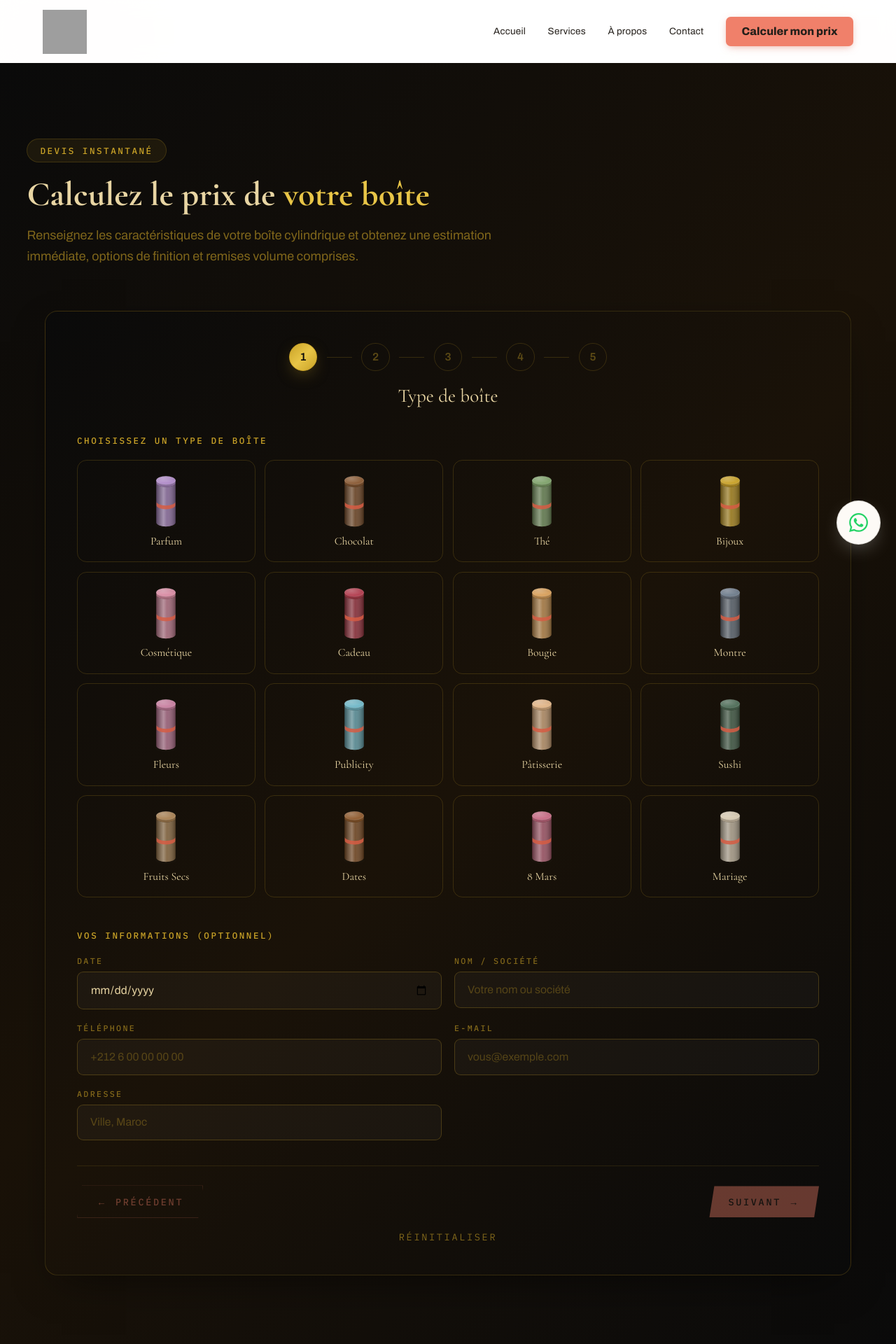
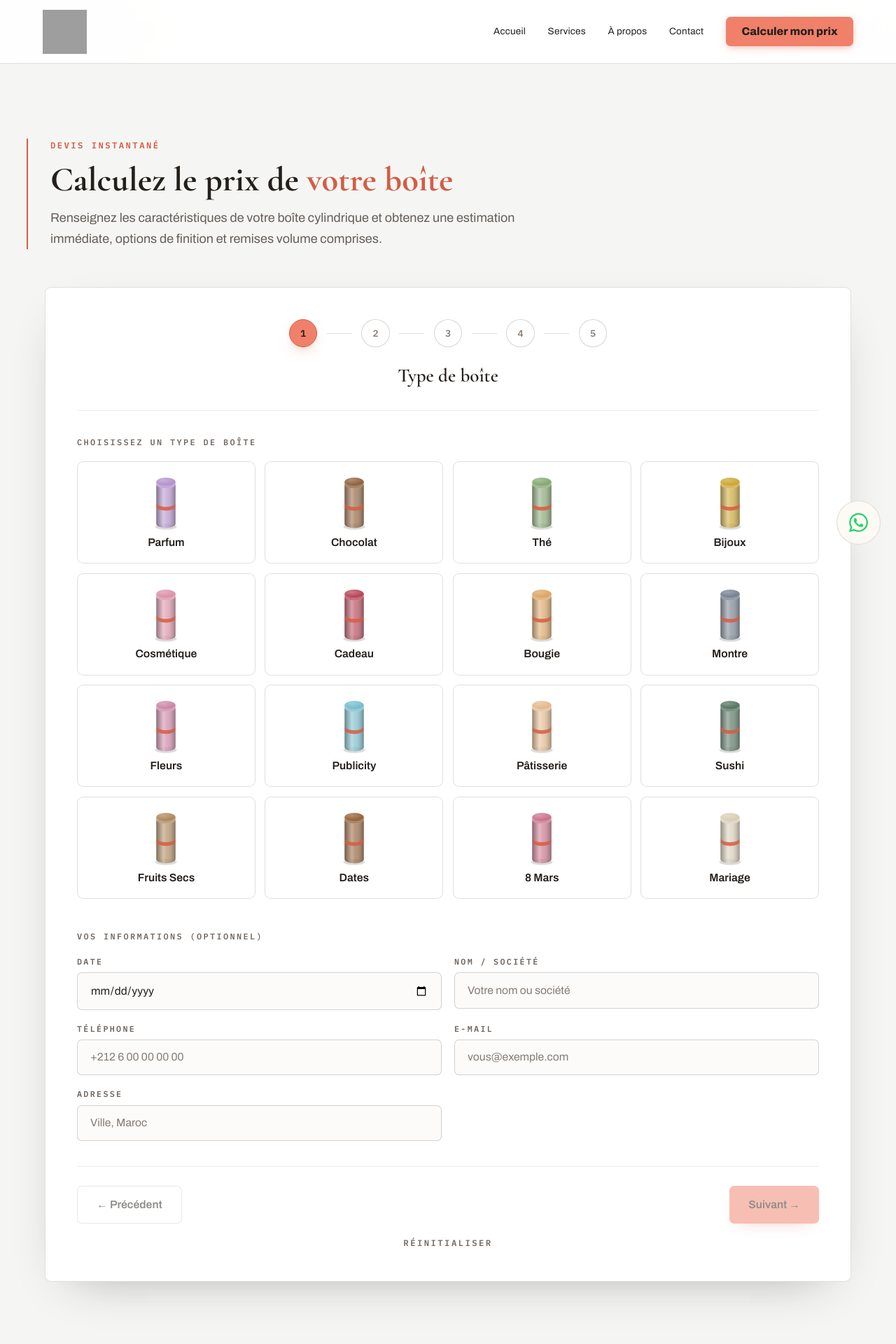
Before and after one commit to Erramielmehdi/propack, a Next.js app: page /calcule in a window 1280 px wide. Shown: the top 1920 px of the page at 70% size. Built offline with nearby package versions, Linux system fonts and the light colour scheme; grey boxes are pictures that could not be loaded.

Commit message:
Polish calculator visual design

```diff
--- a/app/calcule/page.tsx
+++ b/app/calcule/page.tsx
@@ -8,30 +8,25 @@ export const metadata: Metadata = {
     "Estimez le prix de votre boîte cadeau cylindrique sur mesure en quelques clics : type, diamètre, hauteur, quantité et finitions.",
 };
 
-/**
- * Full-black page background — a deliberate departure from the site's light
- * "Dieline" theme, scoped to this page only (the shared <Section> stays
- * untouched so every other route keeps its white background).
- */
 export default function CalculePage() {
   return (
     <section
-      className="w-full px-5 pb-16 pt-28 sm:pb-20 sm:pt-28 md:pb-24 md:pt-24"
-      style={{
-        background:
-          "linear-gradient(135deg, #0A0A0A 0%, #1A1208 50%, #0A0A0A 100%)",
-      }}
+      className="relative w-full overflow-hidden bg-[#F5F6F4] px-5 pb-16 pt-28 sm:pb-20 sm:pt-28 md:pb-24 md:pt-24"
     >
+      <div
+        aria-hidden="true"
+        className="pointer-events-none absolute inset-x-0 top-0 h-px bg-[#241F1A1A]"
+      />
       <div className="mx-auto w-full max-w-content">
-        <div className="mb-10 flex flex-col items-start text-left md:mb-14">
-          <span className="mb-5 inline-flex items-center gap-2 rounded-full border border-[#C9A22733] bg-[#C9A22718] px-4 py-1.5 font-mono text-[0.7rem] font-medium uppercase tracking-tech text-[#C9A227]">
+        <div className="mb-10 max-w-3xl border-l-2 border-[#D65C44] pl-5 text-left md:mb-12 md:pl-7">
+          <span className="mb-4 block font-mono text-[0.68rem] font-semibold uppercase tracking-tech text-[#D65C44]">
             Devis instantané
           </span>
-          <h1 className="text-balance font-display text-3xl font-bold leading-[1.12] text-[#E8D5A3] sm:text-4xl md:text-[2.7rem]">
+          <h1 className="text-balance font-display text-3xl font-bold leading-[1.12] text-[#241F1A] sm:text-4xl md:text-[2.7rem]">
             Calculez le prix de{" "}
-            <em className="not-italic text-[#E8C547]">votre boîte</em>
+            <em className="not-italic text-[#D65C44]">votre boîte</em>
           </h1>
-          <p className="mt-5 max-w-2xl text-base leading-relaxed text-[#C9A22799]">
+          <p className="mt-4 max-w-2xl text-base leading-relaxed text-[#665D57]">
             Renseignez les caractéristiques de votre boîte cylindrique et
             obtenez une estimation immédiate, options de finition et remises
             volume comprises.
@@ -49,11 +44,11 @@ export default function CalculePage() {
 function CalculatorFallback() {
   return (
     <div className="mx-auto w-full max-w-4xl">
-      <div className="min-h-[360px] animate-pulse rounded-2xl border border-[#C9A22733] bg-[#ffffff08] p-8">
-        <div className="mb-4 h-6 w-40 rounded bg-[#ffffff12]" />
+      <div className="min-h-[360px] animate-pulse rounded-lg border border-[#241F1A24] bg-white p-8 shadow-card">
+        <div className="mb-4 h-6 w-40 rounded bg-[#241F1A12]" />
         <div className="grid grid-cols-2 gap-3 sm:grid-cols-4">
           {Array.from({ length: 8 }).map((_, i) => (
-            <div key={i} className="h-20 rounded-lg bg-[#ffffff12]" />
+            <div key={i} className="h-20 rounded-lg bg-[#241F1A0D]" />
           ))}
         </div>
       </div>
--- a/components/calculator/CalcField.tsx
+++ b/components/calculator/CalcField.tsx
@@ -1,8 +1,7 @@
 import type { InputHTMLAttributes, ReactNode, TextareaHTMLAttributes } from "react";
 
-/** Dark-themed field styling, mirroring components/ui/Input.tsx's shape. */
 const fieldBase =
-  "w-full rounded-lg border border-[#C9A22744] bg-white/[0.03] px-4 py-3 text-sm text-[#E8D5A3] placeholder:text-[#C9A22755] outline-none transition-colors focus:border-[#C9A227] focus-visible:ring-2 focus-visible:ring-[#E8C547]/40";
+  "w-full rounded-md border border-[#241F1A2E] bg-[#FCFBFA] px-4 py-3 text-sm text-[#241F1A] placeholder:text-[#877B73] outline-none transition-[border-color,background-color,box-shadow] focus:border-[#D65C44] focus:bg-white focus-visible:ring-2 focus-visible:ring-[#D65C44]/20";
 
 interface FieldWrapProps {
   id: string;
@@ -16,12 +15,12 @@ function FieldWrap({ id, label, hint, children }: FieldWrapProps) {
     <div className="flex flex-col gap-1.5">
       <label
         htmlFor={id}
-        className="font-mono text-[0.65rem] font-medium uppercase tracking-tech text-[#C9A22799]"
+        className="font-mono text-[0.65rem] font-semibold uppercase tracking-tech text-[#6F645D]"
       >
         {label}
       </label>
       {children}
-      {hint && <span className="text-xs text-[#C9A22799]">{hint}</span>}
+      {hint && <span className="text-xs leading-relaxed text-[#756A63]">{hint}</span>}
     </div>
   );
 }
--- a/components/calculator/Calculator.tsx
+++ b/components/calculator/Calculator.tsx
@@ -192,16 +192,16 @@ export function Calculator() {
   return (
     <div className="mx-auto w-full max-w-5xl">
       <div
-        className={`${calcCard} p-5 shadow-[0_20px_60px_-24px_rgba(0,0,0,0.65)] sm:p-8 md:p-10`}
+        className={`${calcCard} p-5 sm:p-8 md:p-10`}
       >
-      <div className="mb-8">
+      <div className="mb-8 border-b border-[#241F1A14] pb-7">
         <StepDots
           steps={STEP_LABELS as unknown as string[]}
           current={state.step}
           onJump={jumpTo}
         />
         <p
-          className="mt-4 text-center font-display text-2xl"
+          className="mt-5 text-center font-display text-2xl font-semibold"
           style={{ color: calcColor.text }}
         >
           {STEP_LABELS[state.step]}
@@ -263,7 +263,7 @@ export function Calculator() {
 
       {/* Result-only action bar */}
       {isLast && result && (
-        <div className="mt-8 flex flex-col gap-3 border-t border-[#C9A22722] pt-8">
+        <div className="mt-8 flex flex-col gap-3 border-t border-[#241F1A14] pt-8">
           <div className="flex flex-col gap-3 sm:flex-row">
             <button
               type="button"
@@ -296,7 +296,7 @@ export function Calculator() {
           </div>
           {save.status === "saved" && (
             <div
-              className="flex items-start gap-3 border border-[#25D36666] bg-[#25D36612] p-4"
+              className="flex items-start gap-3 rounded-md border border-[#1E7A554D] bg-[#F0F8F4] p-4"
               role="status"
               aria-live="polite"
             >
@@ -310,7 +310,7 @@ export function Calculator() {
                   Votre devis a bien été enregistré.
                 </p>
                 <p className="mt-1 text-xs" style={{ color: calcColor.text2 }}>
-                  Référence : <span className="font-mono text-[#E8D5A3]">{save.id}</span>
+                  Référence : <span className="font-mono font-semibold text-[#241F1A]">{save.id}</span>
                 </p>
               </div>
             </div>
@@ -330,7 +330,7 @@ export function Calculator() {
       {/* Wizard navigation — Précédent/Suivant share the row (flexing to fit
           narrow screens); Réinitialiser sits below as a quiet text action so
           the row never outgrows the card on mobile. */}
-      <div className="mt-8 border-t border-[#C9A22722] pt-6">
+      <div className="mt-8 border-t border-[#241F1A14] pt-6">
         <div className="flex items-center justify-between gap-3">
           <button
             type="button"
@@ -356,7 +356,7 @@ export function Calculator() {
         <button
           type="button"
           onClick={reset}
-          className="mx-auto mt-4 block font-mono text-xs uppercase tracking-tech text-[#C9A22799] transition-colors hover:text-[#E8C547]"
+          className="mx-auto mt-4 block font-mono text-[0.68rem] font-semibold uppercase tracking-tech text-[#756A63] transition-colors hover:text-[#D65C44]"
         >
           Réinitialiser
         </button>
--- a/components/calculator/steps/StepHeight.tsx
+++ b/components/calculator/steps/StepHeight.tsx
@@ -26,10 +26,10 @@ export function StepHeight({ height, onSelect }: Props) {
                 type="button"
                 aria-pressed={selected}
                 onClick={() => onSelect(h)}
-                className={`rounded-full border px-3 py-2 text-sm font-semibold transition-[transform,background-color,border-color,box-shadow,color] duration-200 ease-[cubic-bezier(0.23,1,0.32,1)] active:scale-[0.97] ${
+                className={`rounded-md border px-3 py-2.5 text-sm font-semibold transition-[transform,background-color,border-color,box-shadow,color] duration-200 ease-[cubic-bezier(0.23,1,0.32,1)] focus-visible:outline-none focus-visible:ring-2 focus-visible:ring-[#D65C44]/30 focus-visible:ring-offset-2 active:scale-[0.97] ${
                   selected
-                    ? "border-[#C9A227] bg-[#C9A22718] text-[#C9A227] shadow-[0_14px_36px_-18px_rgba(201,162,39,0.45)]"
-                    : "border-[#C9A22733] text-[#E8D5A3cc] hover:border-[#C9A22799]"
+                    ? "border-[#D65C44] bg-[#FFF1ED] text-[#B5432E] shadow-[0_10px_24px_-18px_rgba(214,92,68,0.7)]"
+                    : "border-[#241F1A24] bg-white text-[#403832] hover:border-[#241F1A55]"
                 }`}
               >
                 {h} mm
--- a/components/calculator/steps/StepType.tsx
+++ b/components/calculator/steps/StepType.tsx
@@ -21,8 +21,8 @@ export function StepType({ boxType, onSelect, client, onClient, locked = false }
       <fieldset>
         <legend className={`${calcLabel} mb-4`}>Choisissez un type de boîte</legend>
         {locked && (
-          <p className="mb-4 text-sm text-[#C9A22799]">
-            Le produit choisi depuis le catalogue est verrouille pour ce devis.
+          <p className="mb-4 rounded-md border border-[#D65C4433] bg-[#FFF5F2] px-4 py-3 text-sm text-[#665D57]">
+            Le produit choisi depuis le catalogue est verrouillé pour ce devis.
           </p>
         )}
         <div className="grid grid-cols-2 gap-3 sm:grid-cols-3 md:grid-cols-4">
@@ -38,7 +38,7 @@ export function StepType({ boxType, onSelect, client, onClient, locked = false }
                 className={`${calcOption(selected)} flex flex-col items-center gap-1.5 p-4 text-center ${locked ? "cursor-not-allowed opacity-70" : ""}`}
               >
                 <MiniBox tint={box.tint} size={36} />
-                <span className="font-display text-sm text-[#E8D5A3]">
+                <span className="font-sans text-sm font-semibold text-[#241F1A]">
                   {box.label}
                 </span>
               </button>
--- a/components/calculator/theme.ts
+++ b/components/calculator/theme.ts
@@ -1,44 +1,38 @@
-/**
- * Dark/gold theme for the calculator wizard — a deliberate departure from
- * the site's global light "Dieline" design system, scoped to /calcule only.
- * Do not import outside components/calculator/**.
- */
+/** Shared calculator styles, aligned with the site's paper-and-coral system. */
 
 export const calcColor = {
-  bg: "#0A0A0A",
-  bg2: "#1A1208",
-  gold: "#C9A227",
-  goldLight: "#E8C547",
-  text: "#E8D5A3",
-  text2: "#C9A22799",
-  border: "#C9A22733",
-  green: "#25D366",
-  red: "#E05252",
+  bg: "#F5F6F4",
+  bg2: "#FFFFFF",
+  gold: "#D65C44",
+  goldLight: "#F0806A",
+  text: "#241F1A",
+  text2: "#726861",
+  border: "#241F1A24",
+  green: "#1E7A55",
+  red: "#C23B3B",
 };
 
 export const calcLabel =
-  "font-mono text-[0.7rem] font-medium uppercase tracking-tech text-[#C9A227]";
+  "font-mono text-[0.66rem] font-semibold uppercase tracking-tech text-[#756A63]";
 
 export const calcCard =
-  "rounded-2xl border border-[#C9A22733] bg-[linear-gradient(135deg,#0A0A0A_0%,#1A1208_50%,#0A0A0A_100%)]";
+  "rounded-lg border border-[#241F1A24] bg-white shadow-[0_24px_70px_-40px_rgba(36,31,26,0.45)]";
 
 const btnBase =
-  "inline-flex items-center justify-center gap-2 font-mono text-xs font-medium uppercase tracking-tech transition-[transform,filter,border-color,color,background-color] duration-200 ease-[cubic-bezier(0.23,1,0.32,1)] active:scale-[0.97] disabled:cursor-not-allowed disabled:opacity-40 disabled:active:scale-100 px-6 py-3";
+  "inline-flex min-h-12 items-center justify-center gap-2 rounded-md px-6 py-3 font-sans text-sm font-semibold transition-[transform,border-color,color,background-color,box-shadow] duration-200 ease-[cubic-bezier(0.23,1,0.32,1)] focus-visible:outline-none focus-visible:ring-2 focus-visible:ring-[#D65C44]/35 focus-visible:ring-offset-2 active:scale-[0.98] disabled:cursor-not-allowed disabled:opacity-50 disabled:active:scale-100";
 
-/** clip-angled reuses the site's colorless clip-path utility (globals.css).
- *  Buttons carry the logo coral (#F0806A) so CTAs match site-wide; the rest
- *  of the dark/gold theme is untouched. */
+/** Buttons use the logo coral and the same restrained geometry as the site. */
 export const calcBtn = {
-  gold: `clip-angled ${btnBase} bg-[#F0806A] text-[#241F1A] shadow-[0_14px_36px_-16px_rgba(240,128,106,0.45)] hover:bg-[#E56D55] hover:-translate-y-0.5 active:translate-y-0 active:bg-[#D65C44]`,
-  ghost: `clip-angled ${btnBase} border border-[#F0806A66] text-[#F0806A] hover:border-[#F0806A] hover:-translate-y-0.5`,
-  wa: `clip-angled ${btnBase} bg-[#25D366] text-white hover:bg-[#1ebe58] hover:-translate-y-0.5`,
+  gold: `${btnBase} bg-[#F0806A] text-[#241F1A] shadow-[0_10px_24px_-14px_rgba(214,92,68,0.65)] hover:-translate-y-0.5 hover:bg-[#E56D55] hover:shadow-[0_14px_28px_-14px_rgba(214,92,68,0.7)] active:translate-y-0 active:bg-[#D65C44]`,
+  ghost: `${btnBase} border border-[#241F1A33] bg-white text-[#241F1A] hover:-translate-y-0.5 hover:border-[#D65C44] hover:text-[#D65C44] active:translate-y-0`,
+  wa: `${btnBase} bg-[#1E9E59] text-white shadow-[0_10px_24px_-14px_rgba(30,158,89,0.65)] hover:-translate-y-0.5 hover:bg-[#17864A] active:translate-y-0`,
 };
 
 /** Option-card classes for the type / diameter / quantity picker grids. */
 export function calcOption(selected: boolean) {
-  return `rounded-xl border transition-[transform,background-color,border-color,box-shadow] duration-200 ease-[cubic-bezier(0.23,1,0.32,1)] active:scale-[0.98] ${
+  return `rounded-lg border bg-white transition-[transform,background-color,border-color,box-shadow] duration-200 ease-[cubic-bezier(0.23,1,0.32,1)] focus-visible:outline-none focus-visible:ring-2 focus-visible:ring-[#D65C44]/35 focus-visible:ring-offset-2 active:scale-[0.98] ${
     selected
-      ? "border-[#C9A227] bg-[#C9A22718] shadow-[0_14px_36px_-18px_rgba(201,162,39,0.45)]"
-      : "border-[#C9A22733] hover:border-[#C9A22799]"
+      ? "border-[#D65C44] bg-[#FFF5F2] shadow-[0_10px_26px_-18px_rgba(214,92,68,0.8)]"
+      : "border-[#241F1A24] hover:-translate-y-0.5 hover:border-[#241F1A55] hover:shadow-[0_12px_24px_-20px_rgba(36,31,26,0.55)]"
   }`;
 }
--- a/components/ui/StepDots.tsx
+++ b/components/ui/StepDots.tsx
@@ -11,13 +11,13 @@ interface StepDotsProps {
  */
 export function StepDots({ steps, current, onJump }: StepDotsProps) {
   return (
-    <ol className="flex items-center justify-center gap-2 sm:gap-3" aria-label="Progression">
+    <ol className="flex items-center justify-center gap-1.5 sm:gap-3" aria-label="Progression">
       {steps.map((label, i) => {
         const done = i < current;
         const active = i === current;
         const reachable = i <= current;
         return (
-          <li key={label} className="flex items-center gap-2 sm:gap-3">
+          <li key={label} className="flex items-center gap-1.5 sm:gap-3">
             <button
               type="button"
               disabled={!reachable || !onJump}
@@ -28,12 +28,12 @@ export function StepDots({ steps, current, onJump }: StepDotsProps) {
               className={[
                 // before:-inset-1.5 grows the tap target to ~48px while the
                 // visible circle stays 36px.
-                "relative grid h-9 w-9 place-items-center rounded-full border text-sm font-semibold transition-[background-color,border-color,color,box-shadow] duration-200 ease-[cubic-bezier(0.23,1,0.32,1)] before:absolute before:-inset-1.5 before:content-['']",
+                "relative grid h-9 w-9 place-items-center rounded-full border font-mono text-xs font-semibold transition-[background-color,border-color,color,box-shadow] duration-200 ease-[cubic-bezier(0.23,1,0.32,1)] before:absolute before:-inset-1.5 before:content-['']",
                 active
-                  ? "border-[#C9A227] bg-[linear-gradient(135deg,#C9A227_0%,#E8C547_50%,#C9A227_100%)] text-[#0A0A0A] shadow-[0_8px_24px_-8px_rgba(201,162,39,0.55)]"
+                  ? "border-[#D65C44] bg-[#F0806A] text-[#241F1A] shadow-[0_8px_20px_-10px_rgba(214,92,68,0.75)]"
                   : done
-                    ? "border-[#C9A22799] bg-[#C9A22726] text-[#C9A227]"
-                    : "border-[#C9A22733] text-[#C9A22766]",
+                    ? "border-[#D65C4480] bg-[#FFF1ED] text-[#D65C44]"
+                    : "border-[#241F1A2E] bg-white text-[#8A7E76]",
                 reachable && onJump ? "cursor-pointer" : "cursor-default",
               ].join(" ")}
             >
@@ -42,7 +42,7 @@ export function StepDots({ steps, current, onJump }: StepDotsProps) {
             {i < steps.length - 1 && (
               <span
                 aria-hidden="true"
-                className={`h-px w-4 sm:w-8 ${done ? "bg-[#C9A22799]" : "bg-[#C9A22733]"}`}
+                className={`h-px w-3 sm:w-8 ${done ? "bg-[#D65C4480]" : "bg-[#241F1A24]"}`}
               />
             )}
           </li>
```
Also changed, not shown: components/calculator/steps/StepDiameter.tsx (+6 -6 lines), components/calculator/steps/StepQuantity.tsx (+8 -8 lines), components/calculator/steps/StepResult.tsx (+15 -13 lines).
